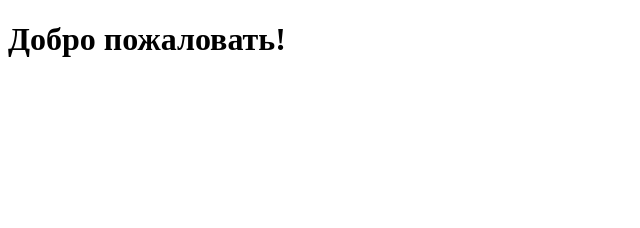
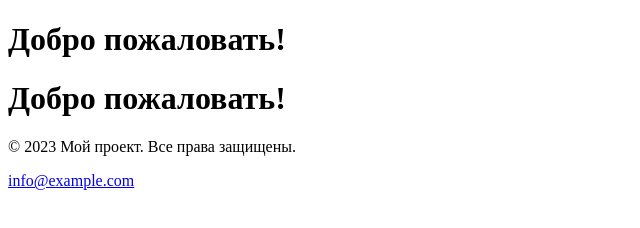
Before and after one commit to CommAnime/my-first-git-project, a plain HTML site: page index.html in a window 1280 px wide. Shown: the whole page, without its empty margins (0-640 px from the left). Drawn offline with Linux system fonts and the light colour scheme.

Commit message:
Добавлен подвал сайта

```diff
--- a/index.html
+++ b/index.html
@@ -9,3 +9,18 @@
     <h1>Добро пожаловать!</h1>
 </body>
 </html>
+<!DOCTYPE html>
+<html lang="ru">
+<head>
+    <meta charset="UTF-8">
+    <meta name="viewport" content="width=device-width, initial-scale=1.0">
+    <title>Мой проект</title>
+</head>
+<body>
+    <h1>Добро пожаловать!</h1>
+    <footer>
+        <p>&copy; 2023 Мой проект. Все права защищены.</p>
+        <p><a href="mailto:info@example.com">info@example.com</a></p>
+    </footer>
+</body>
+</html>
```
